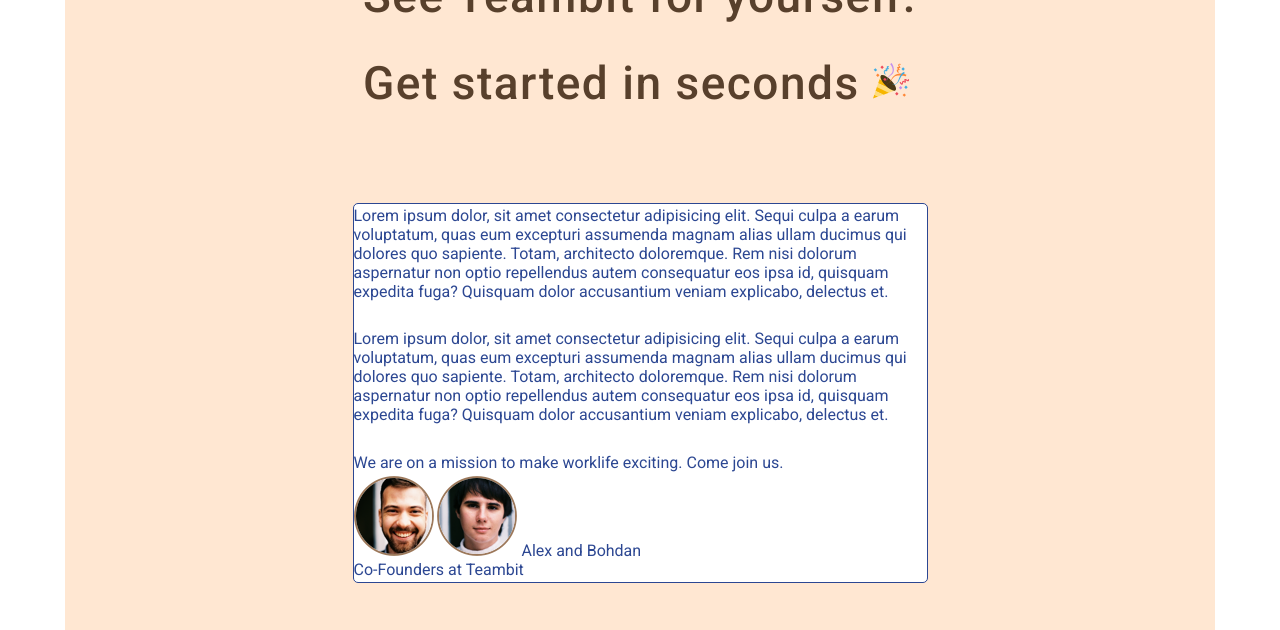
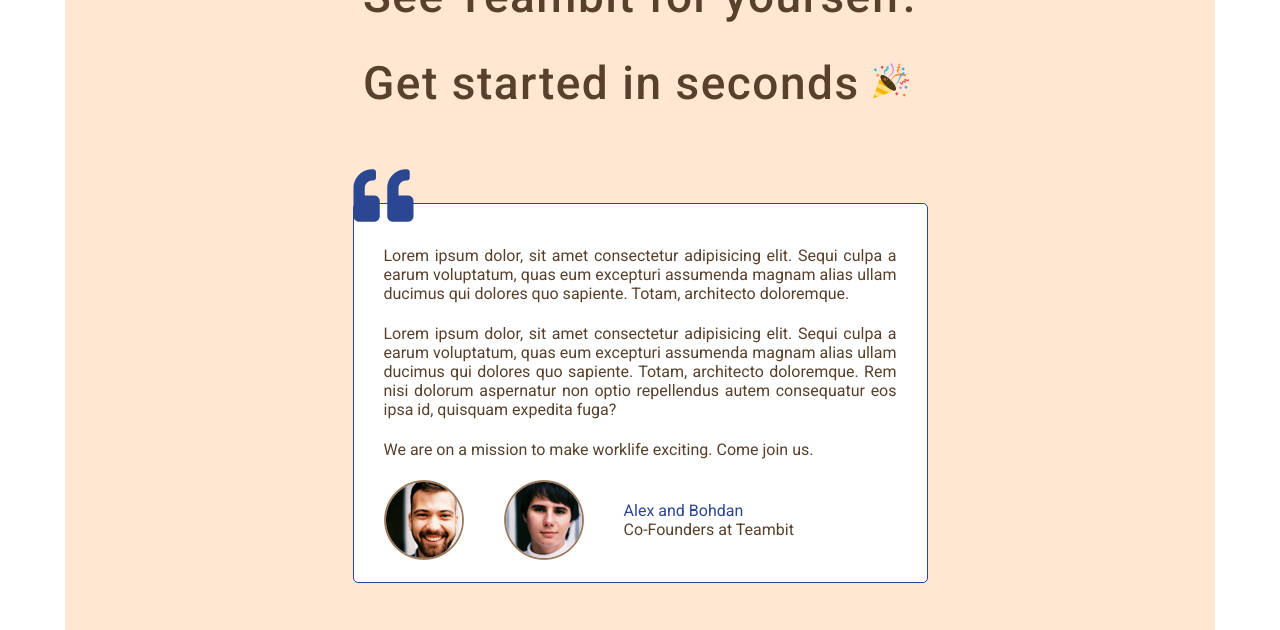
Before and after one commit to romina-trazzi/node-sass-teambit, a website: page index.html in a window 1280 px wide. Shown: the part 5399-6029 px from the top of the page. Drawn offline with Linux system fonts and the light colour scheme.

Commit message:
Commit blocco speech terminato

```diff
--- a/index.html
+++ b/index.html
@@ -365,28 +365,32 @@
             <h1>See Teambit for yourself. <br> Get started in seconds <img src="dist/img/happy.svg"> </h1>
 
             <div class="speech">
-                <div>
+
+                <div class="quote">
+                    <i class="fas fa-quote-left" id="quote"></i>
+                </div>
+
+                <div class="lorem">
+                    Lorem ipsum dolor, sit amet consectetur adipisicing elit. Sequi culpa a earum voluptatum, quas eum
+                    excepturi assumenda magnam alias ullam ducimus qui dolores quo sapiente. Totam, architecto
+                    doloremque.
+                </div>
+
+                <div class="lorem">
                     Lorem ipsum dolor, sit amet consectetur adipisicing elit. Sequi culpa a earum voluptatum, quas eum
                     excepturi assumenda magnam alias ullam ducimus qui dolores quo sapiente. Totam, architecto
                     doloremque. Rem nisi dolorum aspernatur non optio repellendus autem consequatur eos ipsa id,
-                    quisquam expedita fuga? Quisquam dolor accusantium veniam explicabo, delectus et.
+                    quisquam expedita fuga?
                 </div>
-                <br>
-                <div>
-                    Lorem ipsum dolor, sit amet consectetur adipisicing elit. Sequi culpa a earum voluptatum, quas eum
-                    excepturi assumenda magnam alias ullam ducimus qui dolores quo sapiente. Totam, architecto
-                    doloremque. Rem nisi dolorum aspernatur non optio repellendus autem consequatur eos ipsa id,
-                    quisquam expedita fuga? Quisquam dolor accusantium veniam explicabo, delectus et.
-                </div>
-                <br>
-                <div>We are on a mission to make worklife exciting. Come join us.</div>
 
-                <div>
+                <div class="lorem">We are on a mission to make worklife exciting. Come join us.</div>
+
+                <div class="lorem">
                     <div class="box_founders">
                         <img src="dist/img/alex.png" alt="Alex photo, founder of Teambit">
                         <img src="dist/img/Bohdan.png" alt="Bohdanphoto, founder of Teambit">
-                        <span>Alex and Bohdan</span>
-                        <div> Co-Founders at Teambit</div>
+
+                        <span class="founders">Alex and Bohdan <div> Co-Founders at Teambit </div></span>
                     </div>
                 </div>
 
--- a/src/Partials/_section-start.scss
+++ b/src/Partials/_section-start.scss
@@ -14,12 +14,45 @@
     & .speech {
         height: 380px;
         width: 50%;
-        @include FlexAround(380px, column);
+        @include FlexEvenly(380px, column);
+        text-align: justify;
         background-color: map-get($backgroundColor, regular);
-        color: map-get($colorPalette, ocean);
         border: 1px solid map-get($colorPalette, ocean);
         border-radius: 5px;
         margin-bottom: 50px;
+        position: relative;
+
+        & div {
+            & #quote {
+                @include Font(60px, 700);
+                color: map-get($colorPalette, ocean) !important;
+                position: absolute;
+                top: -10%;
+            }
+        }
+
+        & .lorem {
+            color: map-get($colorPalette, choco);
+            padding-left: 30px;
+            padding-right: 30px;
+
+            & .box_founders {
+                @include FlexBetween(100%, row);
+                align-items: center;
+                width: 80%;
+
+                & .founders {
+                    color: map-get($colorPalette, ocean);
+
+                    & div {
+                        color: map-get($colorPalette, choco);
+                    }
+                }
+            }
+        }
+
+
+
     }
 
     & .sign {
--- a/src/Partials/_variables.scss
+++ b/src/Partials/_variables.scss
@@ -29,7 +29,7 @@ $fontFamily: (
 
 $colorPalette: (
     "ocean": rgb(44, 71, 146),
-    "chocolate": rgb(88, 64, 44));
+    "choco": rgb(88, 64, 44));
 
 
 /* Mixin di Flexbox */
```
Also changed, not shown: dist/css/style.css.
